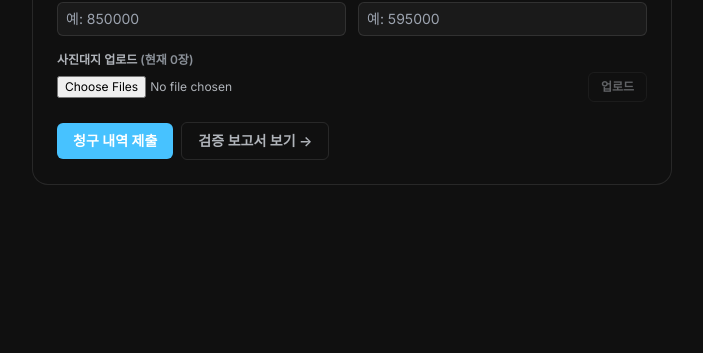
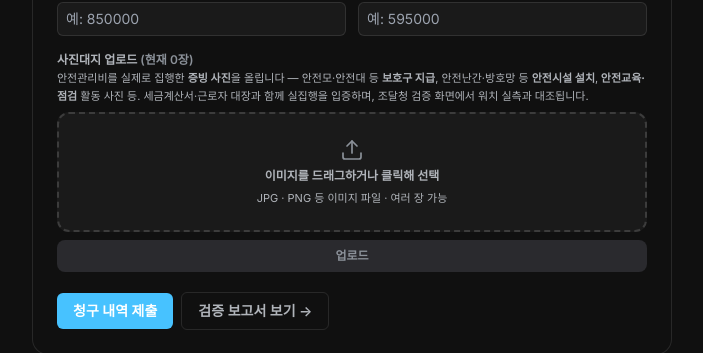
Before and after one commit to becks0724/vitalguard, a Next.js app in the folder 기존_조달청모듈/safetymonitor/apps/dashboard-web/: page /contractor in a window 1280 px wide. Shown: the part 356-709 px from the top of the page, without its empty margins (288-991 px from the left). Built offline with nearby package versions, Linux system fonts and the light colour scheme; no server answers; the database is empty.

Commit message:
feat(dashboard): 시공사 청구 UX + 통신사 알뜰폰 망

```diff
--- a/기존_조달청모듈/safetymonitor/apps/dashboard-web/app/api/weekly-report/inputs/route.ts
+++ b/기존_조달청모듈/safetymonitor/apps/dashboard-web/app/api/weekly-report/inputs/route.ts
@@ -11,7 +11,13 @@ export async function GET(req: Request) {
   if (!contractId) {
     return NextResponse.json({ error: { code: "BAD", message: "contractId가 필요합니다" } }, { status: 400 });
   }
-  return NextResponse.json({ inputs: await getReportInputs(contractId) });
+  try {
+    return NextResponse.json({ inputs: await getReportInputs(contractId) });
+  } catch (err) {
+    // DB 미설정/연결 실패 등 — 빈 입력으로 graceful 강등(폼은 빈 값으로 시작, 클라 파싱 에러 방지).
+    console.error("[api/weekly-report/inputs GET]", err);
+    return NextResponse.json({ inputs: null });
+  }
 }
 
 export async function POST(req: Request) {
--- a/기존_조달청모듈/safetymonitor/apps/dashboard-web/app/components/ContractorSubmitForm.tsx
+++ b/기존_조달청모듈/safetymonitor/apps/dashboard-web/app/components/ContractorSubmitForm.tsx
@@ -32,6 +32,7 @@ export default function ContractorSubmitForm() {
   });
   const [photoCount, setPhotoCount] = useState(0);
   const [files, setFiles] = useState<FileList | null>(null);
+  const [dragging, setDragging] = useState(false);
   const [uploading, setUploading] = useState(false);
   const [saving, setSaving] = useState(false);
   const [saved, setSaved] = useState(false);
@@ -168,22 +169,60 @@ export default function ContractorSubmitForm() {
         <label className="block text-xs font-semibold text-body dark:text-on-dark-soft">
           사진대지 업로드 <span className="text-muted">(현재 {photoCount}장)</span>
         </label>
-        <div className="mt-1 flex items-center gap-2">
+        <p className="mt-0.5 text-[11px] leading-relaxed text-muted dark:text-on-dark-soft">
+          안전관리비를 실제로 집행한 <b>증빙 사진</b>을 올립니다 — 안전모·안전대 등 <b>보호구 지급</b>, 안전난간·방호망 등 <b>안전시설 설치</b>,
+          <b> 안전교육·점검</b> 활동 사진 등. 세금계산서·근로자 대장과 함께 실집행을 입증하며, 조달청 검증 화면에서 워치 실측과 대조됩니다.
+        </p>
+        <label
+          onDragOver={(e) => {
+            e.preventDefault();
+            setDragging(true);
+          }}
+          onDragLeave={() => setDragging(false)}
+          onDrop={(e) => {
+            e.preventDefault();
+            setDragging(false);
+            if (e.dataTransfer.files && e.dataTransfer.files.length > 0) setFiles(e.dataTransfer.files);
+          }}
+          className={`mt-1.5 flex cursor-pointer flex-col items-center justify-center gap-1.5 rounded-xl border-2 border-dashed px-4 py-6 text-center transition dark:bg-surface-dark-elevated ${
+            dragging ? "border-primary bg-surface-soft" : "border-hairline bg-surface-soft hover:border-primary dark:border-white/15"
+          }`}
+        >
           <input
             type="file"
             multiple
             accept="image/*"
             onChange={(e: ChangeEvent<HTMLInputElement>) => setFiles(e.target.files)}
-            className="min-w-0 flex-1 text-xs text-body dark:text-on-dark-soft"
+            className="hidden"
           />
-          <button
-            onClick={uploadPhotos}
-            disabled={uploading || !files}
-            className="shrink-0 rounded-md border border-hairline px-3 py-1.5 text-xs font-semibold text-body disabled:opacity-50 dark:border-white/10 dark:text-on-dark-soft"
+          <svg
+            width="24"
+            height="24"
+            viewBox="0 0 24 24"
+            fill="none"
+            stroke="currentColor"
+            strokeWidth="1.7"
+            strokeLinecap="round"
+            strokeLinejoin="round"
+            className={dragging ? "text-primary" : "text-muted"}
+            aria-hidden="true"
           >
-            {uploading ? "업로드 중…" : "업로드"}
-          </button>
-        </div>
+            <path d="M21 15v4a2 2 0 0 1-2 2H5a2 2 0 0 1-2-2v-4" />
+            <path d="M12 15V3" />
+            <path d="m7 8 5-5 5 5" />
+          </svg>
+          <span className="text-xs font-semibold text-body dark:text-on-dark-soft">
+            {files && files.length > 0 ? `사진 ${files.length}장 선택됨` : "이미지를 드래그하거나 클릭해 선택"}
+          </span>
+          <span className="text-[11px] text-muted dark:text-on-dark-soft">JPG · PNG 등 이미지 파일 · 여러 장 가능</span>
+        </label>
+        <button
+          onClick={uploadPhotos}
+          disabled={uploading || !files}
+          className="mt-2 w-full rounded-lg bg-primary px-3 py-2 text-xs font-semibold text-on-primary transition hover:bg-primary-active disabled:bg-primary-disabled disabled:text-muted"
+        >
+          {uploading ? "업로드 중…" : files && files.length > 0 ? `${files.length}장 업로드` : "업로드"}
+        </button>
       </div>
 
       <div className="mt-5 flex items-center gap-2">
--- a/기존_조달청모듈/safetymonitor/apps/dashboard-web/app/components/MyProfileModal.tsx
+++ b/기존_조달청모듈/safetymonitor/apps/dashboard-web/app/components/MyProfileModal.tsx
@@ -3,10 +3,10 @@
 
 import { useCallback, useEffect, useState } from "react";
 
+import { CARRIERS, MVNO_NETS, composeCarrier, parseCarrier } from "../../lib/carriers";
 import { ALLOWED_COMPANIES } from "../../lib/companies";
 import { getSessionToken } from "./LoginGate";
 
-const CARRIERS = ["SKT", "KT", "LG U+", "알뜰폰"];
 const PHONE_PREFIXES = ["010", "011", "016", "017", "018", "019"];
 
 const LBL = "text-xs font-semibold text-muted dark:text-on-dark-soft";
@@ -66,7 +66,8 @@ export function MyProfileModal({ onClose }: { onClose: () => void }) {
   const [prefix, setPrefix] = useState("010");
   const [mid, setMid] = useState("");
   const [last, setLast] = useState("");
-  const [carrier, setCarrier] = useState("");
+  const [carrierBase, setCarrierBase] = useState(""); // SKT/KT/LG U+/알뜰폰
+  const [mvno, setMvno] = useState(""); // 알뜰폰일 때 호스트망(KT/SKT/LG U+)
   const [curPw, setCurPw] = useState("");
   const [newPw, setNewPw] = useState("");
   const [newPw2, setNewPw2] = useState("");
@@ -113,7 +114,9 @@ export function MyProfileModal({ onClose }: { onClose: () => void }) {
         setDepartment(p.department ?? "");
         setJobTitle(p.job_title ?? "");
         setEmployeeId(p.employee_id ?? "");
-        setCarrier(p.carrier ?? "");
+        const pc = parseCarrier(p.carrier);
+        setCarrierBase(pc.base);
+        setMvno(pc.mvno);
         const sp = splitPhone(p.phone);
         setPrefix(sp.prefix);
         setMid(sp.mid);
@@ -158,6 +161,7 @@ export function MyProfileModal({ onClose }: { onClose: () => void }) {
       }
     }
     setSaving(true);
+    const carrier = composeCarrier(carrierBase, mvno);
     try {
       const res = await fetch("/api/admin/profile", {
         method: "POST",
@@ -190,7 +194,7 @@ export function MyProfileModal({ onClose }: { onClose: () => void }) {
     } finally {
       setSaving(false);
     }
-  }, [name, company, phoneValid, composedPhone, carrier, department, jobTitle, employeeId, curPw, newPw, newPw2]);
+  }, [name, company, phoneValid, composedPhone, carrierBase, mvno, department, jobTitle, employeeId, curPw, newPw, newPw2]);
 
   return (
     <div
@@ -339,11 +343,15 @@ export function MyProfileModal({ onClose }: { onClose: () => void }) {
               </div>
               <label className="block">
                 <span className={LBL}>통신사</span>
+                <div className="mt-1 flex gap-1.5">
                   <select
-                  value={carrier}
-                  onChange={(e) => setCarrier(e.target.value)}
+                    value={carrierBase}
+                    onChange={(e) => {
+                      setCarrierBase(e.target.value);
+                      if (e.target.value !== "알뜰폰") setMvno(""); // 일반 3사로 바꾸면 망 선택 해제
+                    }}
                     style={SELECT_CHEVRON}
-                  className={SELECT_FULL}
+                    className={`${SELECT_BASE} flex-1`}
                   >
                     <option value="">통신사 선택</option>
                     {CARRIERS.map((c) => (
@@ -352,6 +360,23 @@ export function MyProfileModal({ onClose }: { onClose: () => void }) {
                       </option>
                     ))}
                   </select>
+                  {carrierBase === "알뜰폰" && (
+                    <select
+                      value={mvno}
+                      onChange={(e) => setMvno(e.target.value)}
+                      style={SELECT_CHEVRON}
+                      className={`${SELECT_BASE} flex-1`}
+                      aria-label="알뜰폰 사용 망"
+                    >
+                      <option value="">알뜰폰 통신사 선택</option>
+                      {MVNO_NETS.map((n) => (
+                        <option key={n} value={n}>
+                          알뜰폰 {n}
+                        </option>
+                      ))}
+                    </select>
+                  )}
+                </div>
               </label>
 
               <div className="rounded-lg border border-hairline p-2.5 dark:border-white/10">
--- a/기존_조달청모듈/safetymonitor/apps/dashboard-web/app/lib/g2b.ts
+++ b/기존_조달청모듈/safetymonitor/apps/dashboard-web/app/lib/g2b.ts
@@ -242,7 +242,13 @@ export async function getContracts(opts: { region?: string; page?: number; rows?
     return { source: "mock", items, page, total: items.length, note: "샘플(계약) — G2B 인증키 연결 시 실데이터로 전환" };
   }
   try {
-    return await fetchList(G2B_PATH.contractListConstruction, `contracts:공사:${opts.region ?? ""}:${page}:${rows}`, normalizeContractDetail, rows, page, "g2b-contract-raw");
+    const live = await fetchList(G2B_PATH.contractListConstruction, `contracts:공사:${opts.region ?? ""}:${page}:${rows}`, normalizeContractDetail, rows, page, "g2b-contract-raw");
+    // 계약 실 API 필드 미확정 — 유효 계약명이 하나도 없으면(0건/전부 "(계약명 없음)") 데모용 샘플(가상 계약 현장)로 폴백.
+    const hasNamed = live.items.some((n) => n.title && n.title !== "(계약명 없음)" && n.id !== "(미상)");
+    if (!hasNamed) {
+      return { source: "mock", items: MOCK_NOTICES.map(toSummary), page, total: MOCK_NOTICES.length, note: "계약 실데이터 미확보 — 샘플(가상 계약 현장) 표시" };
+    }
+    return live;
   } catch (err) {
     console.error("[g2b] getContracts fallback to mock:", err);
     return { source: "mock", items: MOCK_NOTICES.map(toSummary), page, total: MOCK_NOTICES.length, note: "실 계약 API 응답 실패 — 샘플 데이터 표시" };
--- /dev/null
+++ b/기존_조달청모듈/safetymonitor/apps/dashboard-web/lib/carriers.ts
@@ -0,0 +1,18 @@
+// 통신사 선택 공유 로직 — 일반 3사 + 알뜰폰(호스트망 선택). 저장값은 "알뜰폰(KT)" 형식으로 결합.
+//   알뜰폰도 KT/SKT/LG U+ 망을 임대해 쓰므로, 알뜰폰 선택 시 망을 추가로 고른다.
+export const CARRIERS = ["SKT", "KT", "LG U+", "알뜰폰"];
+export const MVNO_NETS = ["KT", "SKT", "LG U+"]; // 알뜰폰이 임대해 쓰는 호스트망(MVNO)
+
+// 저장 통신사 문자열 분해 — "알뜰폰(KT)" → {base:'알뜰폰', mvno:'KT'} / "SKT" → {base:'SKT', mvno:''}.
+export function parseCarrier(c: string | null): { base: string; mvno: string } {
+  if (!c) return { base: "", mvno: "" };
+  const m = c.match(/^알뜰폰\(([^)]+)\)$/);
+  if (m) return { base: "알뜰폰", mvno: m[1] ?? "" };
+  return { base: c, mvno: "" };
+}
+
+// 통신사 base + 알뜰폰 망 → 저장 문자열. 일반 3사는 그대로, 알뜰폰은 "알뜰폰(망)"(망 미선택 시 "알뜰폰").
+export function composeCarrier(base: string, mvno: string): string {
+  if (base !== "알뜰폰") return base;
+  return mvno ? `알뜰폰(${mvno})` : "알뜰폰";
+}
```
Also changed, not shown: 기존_조달청모듈/safetymonitor/apps/dashboard-web/app/components/LoginScreen.tsx (+40 -11 lines). Lines whose indentation alone changed are shown as unchanged.
